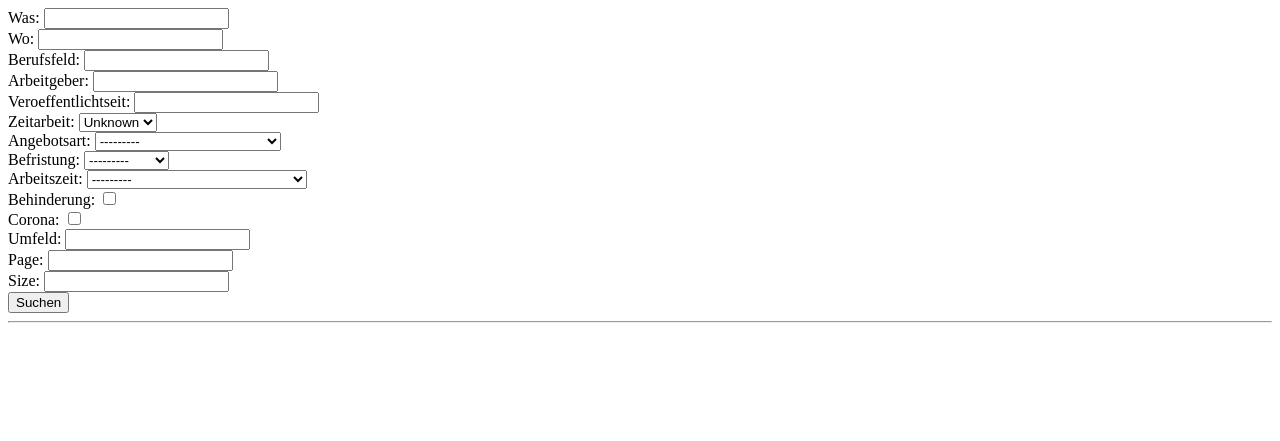
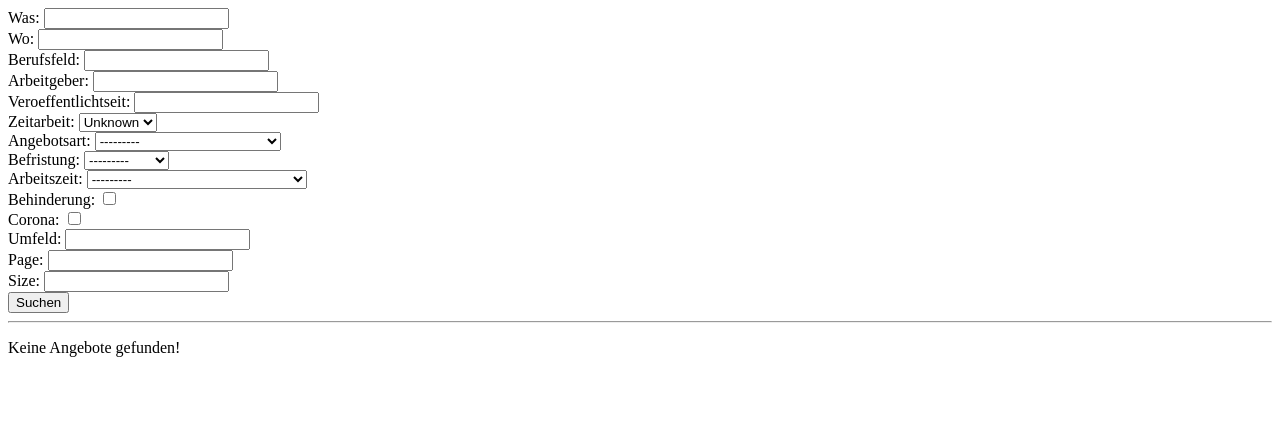
Before and after one commit to Actionb/jobby, a Django app: page / in a window 1280 px wide. Shown: the top 441 px of the page. Run offline with Django 5.2, Linux system fonts and the light colour scheme.

Commit message:
results.html: show text if no results

```diff
--- a/jobby/templates/jobby/include/results.html
+++ b/jobby/templates/jobby/include/results.html
@@ -5,4 +5,6 @@
             <li>{{ result.titel }}</li>
         {% endfor %}
     </ul>
+{% else %}
+    <p>Keine Angebote gefunden!</p>
 {% endif %}
```
